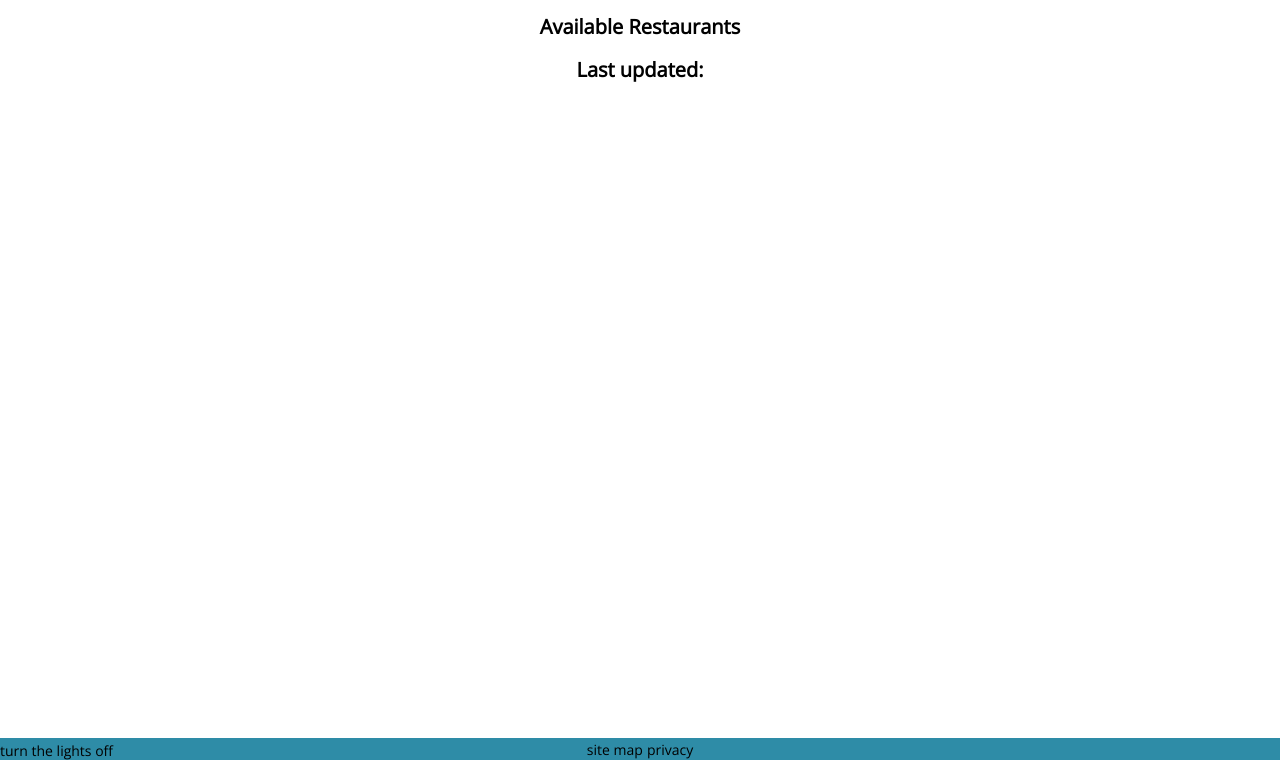
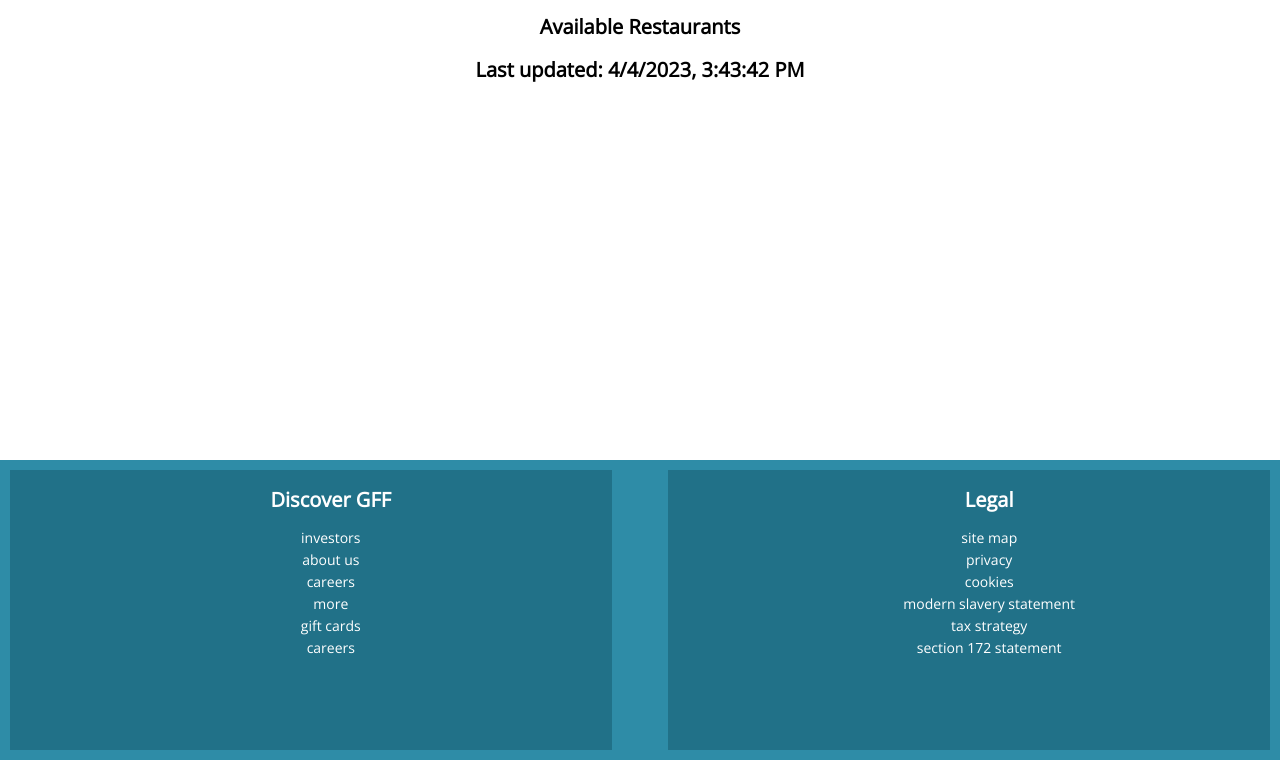
Before and after one commit to zakplum/GoldFF, a Node server app: page /restaurants in a window 1280 px wide. Shown: the part 40-800 px from the top of the page. Run offline with Node 20, Linux system fonts and the light colour scheme; data that the repository does not hold is empty; some libraries are stand-ins or nearby versions.

Commit message:
Final touches
Designed a better footer. Removed the dark mode switch (not working correctly) Added last updated to restaurants page as well as the address to the cafés. Fixed alignment issues. Other minor CSS changes

```diff
--- a/package.json
+++ b/package.json
@@ -8,9 +8,11 @@
   "author": "",
   "license": "ISC",
   "dependencies": {
+    "bcrypt": "^5.1.0",
     "body-parser": "^1.19.0",
     "ejs": "^3.1.9",
     "express": "^4.18.2",
+    "mongodb": "^5.1.0",
     "mysql": "^2.18.1",
     "pug": "^3.0.2"
   }
--- a/public/main.css
+++ b/public/main.css
@@ -73,15 +73,9 @@ nav a:hover::before
 form
 {
     font-family: OpenSansReg, Arial, Helvetica, sans-serif;
+    font-size: 13px;
+    line-height: 1.5;
 }
-
-
-/* .white{
-  background-color: white;
-    padding: 0 0;
-    min-height: 50px;
-} */
-
 
 
 h1 {
@@ -109,7 +103,7 @@ p,li {
 
   .content-container {
     color: rgb(0, 0, 0);
-    position: relative;
+    text-align: center;
 }
 
   .intro {
@@ -132,49 +126,72 @@ p,li {
     overflow: hidden;
   }
 
-  .left-align {
-    float: left;
-    width: 50%;
-  }
-
   .section p {
     font-size: 13px;
     line-height: 1.5;
   }
 
+
+
   /*Footer Navigation*/
 .footer-nav
 {
-    position: fixed;
-    left: 0;
-    bottom: 0;
+
+    height:300px;
     width: 100%;
     background-color: rgb(46, 140, 167);
     color: white;
-    text-align: center;
+    overflow: hidden;
+    position: fixed;
+    right: 0;
+    bottom: 0;
+    left: 0;
+
 
 }
 
+
+
 .footer-nav-list
 {
-    margin: 0;
-    padding: 0;
+
     list-style: none;
+    color: white;
     font-family: OpenSansReg, sans-serif;
 
 
 }
 
-.footer-nav-list li
-{
-    display: inline;
+.left{
+    text-align: center;
+    background-color: rgb(33, 113, 136);
+    color: white;
+    margin: 10px;
+    width: 47%;
+    height: 280px;
+    float: left;
 }
+
+.right{
+    text-align: center;
+    background-color: rgb(33, 113, 136);
+    color: white;
+    margin: 10px;
+    width: 47%;
+    float: right;
+    height: 280px;
+}
+
 
 .footer-nav-list a
 {
-    color: black;
+    color: white;
     font-size: 14px;
     text-decoration: none;
+}
+
+.footer-headers{
+    color: white;
 }
 
 nav a:hover
@@ -187,6 +204,10 @@ nav a:hover
     padding: 20px;
     margin-bottom: 10px;
     list-style-type: none;
+  }
+
+  .button-reg{
+    margin-top: 10px;
   }
 
 /* Dark and Light mode switches and CSS */
--- a/views/restaurants.ejs
+++ b/views/restaurants.ejs
@@ -27,19 +27,41 @@
 
     <ul>
       <% for (let i = 0; i < availableRestaurants.length; i++) { %>
-        <li class="restaurant-box"><%= availableRestaurants[i].name %></li>
+        <li class="restaurant-box"><%= availableRestaurants[i].name %><p><%= availableRestaurants[i].address %></p></li>
       <% } %>
     </ul>
-    <h1> Last updated:  <span id="time"> </span></h1>
+    <h1> Last updated: <span id="datetime"></span> </h1>
+
+    <script>
+    var dt = new Date();
+    document.getElementById("datetime").innerHTML = dt.toLocaleString();
+    </script>
 
     <footer>
       <div class="footer-nav">
+        <div class="left">
        <ul class = "footer-nav-list">
-        <li><A HREF="/sitemap">site map</A></li>
-        <li><A HREF="/privacy">privacy</A></li>
+        <h1 class="footer-headers">Discover GFF</h1>
+        <li><A HREF="/">investors</A></li>
+        <li><A HREF="/about">about us</A></li>
+        <li><A HREF="/">careers</A></li>
+        <li><A HREF="/">more</A></li>
+        <li><A HREF="/">gift cards</A></li>
+        <li><A HREF="/">careers</A></li>
        </ul>
+      </div>
+      <div class ="right">
+        <ul class = "footer-nav-list">
+          <h1 class="footer-headers">Legal</h1>
+          <li><A HREF="/sitemap">site map</A></li>
+          <li><A HREF="/privacy">privacy</A></li>
+          <li><A HREF="/">cookies</A></li>
+          <li><A HREF="/">modern slavery statement</A></li>
+          <li><A HREF="/">tax strategy</A></li>
+          <li><A HREF="/">section 172 statement</A></li>
+         </ul>
+      </div>
    </div>
-   <div class="toggle" onclick="toggleLightMode()" id="modeSwitch"> </div>
    </footer>
   </body>
 </html>
```
Also changed, not shown: views/about.ejs (+22 -2 lines), views/index.ejs (+21 -5 lines), views/login.ejs (+21 -4 lines), views/privacy.ejs (+20 -3 lines), views/register.ejs (+23 -6 lines), 1 other file.
